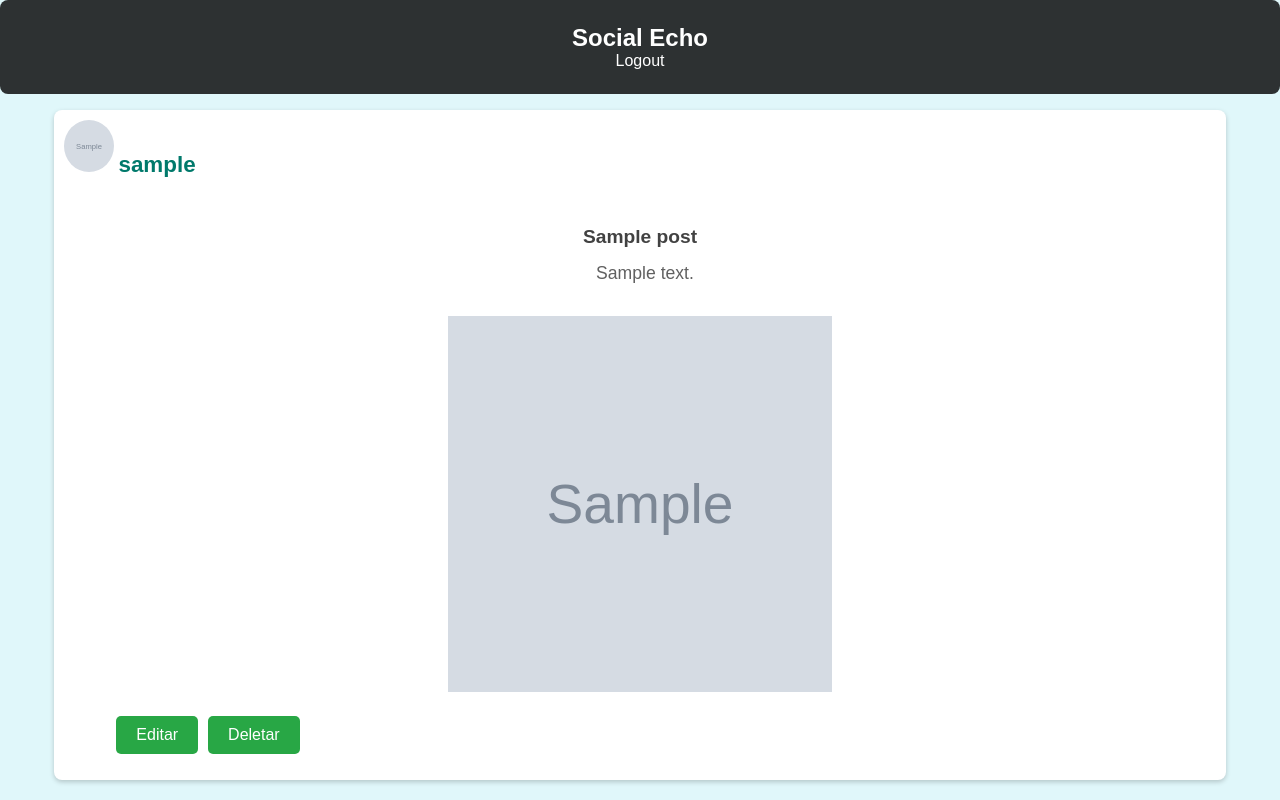
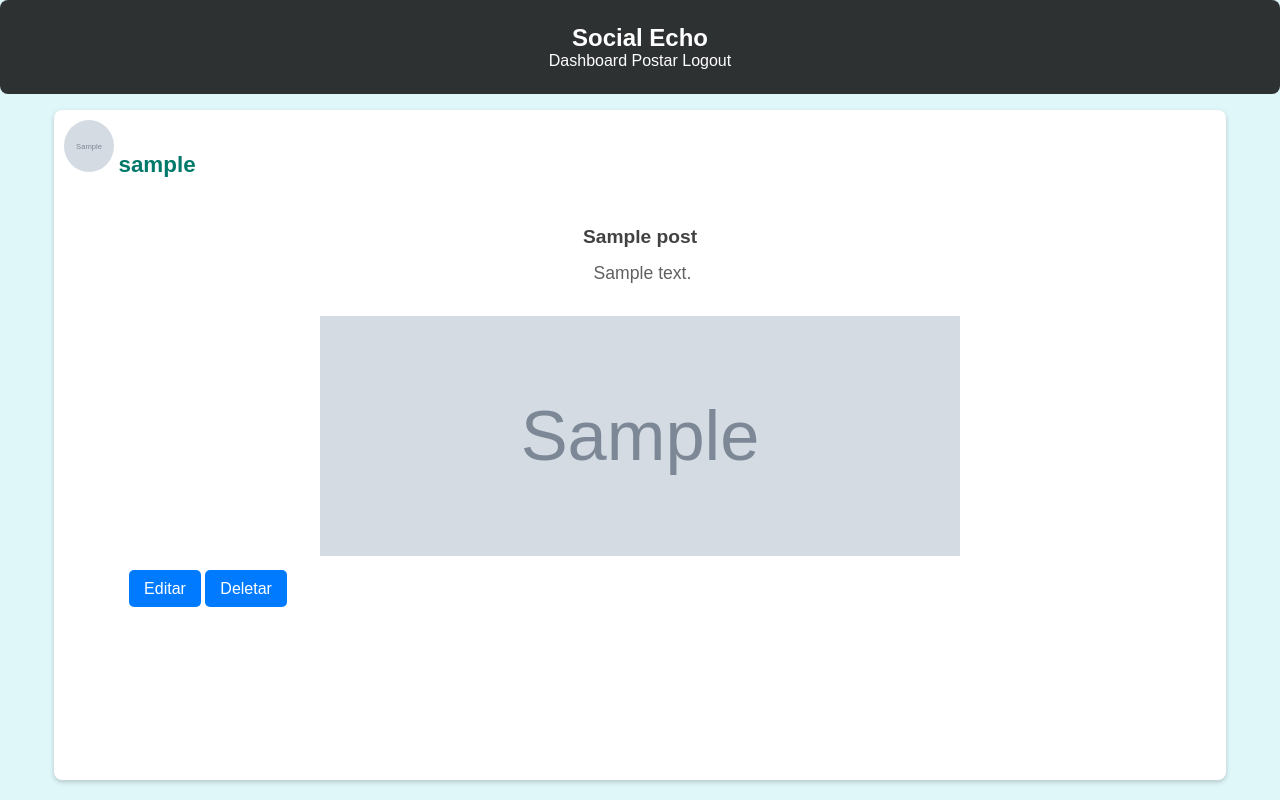
Before and after one commit to Mesorah/socialecho, a Django app: page /view_post/1/ in a window 1280 px wide. Run offline with Django 5.2, Linux system fonts and the light colour scheme; a user stored in the database is signed in; tables that the repository leaves empty hold one stand-in row (values such as "Sample post"); grey boxes marked "Sample" are stand-in pictures.

Commit message:
dashboard

```diff
--- a/global_static/global/global_static.css
+++ b/global_static/global/global_static.css
@@ -91,24 +91,26 @@ body {
 .post-message {
     margin-top: 15px;
     font-size: 1.1em;
-    margin-left: 10px;
+    margin-left: 5px;
     color: #616161;
 }
 
-.link-img-post {
+.link-img-post a {
     margin-top: 0.7rem;
     color: #0288d1;
-    text-decoration: underline;
+    text-decoration: none;
 }
 
-.link-img-post:hover {
+.link-img-post a:hover {
     color: #01579b;
 }
 
 .img_post {
     margin-top: 2rem;
-    width: 30vw;
-    height: 47vh;
+    width: 100%; /* Deixa a imagem responsiva, ocupando 100% da largura disponível */
+    max-width: 70vw; /* Limita a largura máxima a 70% da largura da viewport */
+    height: auto; /* Mantém a proporção original da imagem */
+    max-height: 30vh; /* Limita a altura máxima a 30% da altura da viewport */
 }
 
 .contact-background {
@@ -247,6 +249,11 @@ body {
 }
 
 .button-container {
+    margin-top: 20px;
+    margin-bottom: 10px;
+}
+
+/* .button-container {
     display: flex;
     justify-content: center;
     flex-wrap: wrap;
@@ -265,7 +272,7 @@ body {
 
 .button-container a:hover {
     background-color: #218838;
-}
+} */
 
 .image {
     width: 35px;
@@ -288,11 +295,85 @@ body {
     display: inline-block;
 }
 
+/* Estilo para o container principal da dashboard */
+.main-dashboard-container {
+    display: flex;
+    flex-direction: column;
+    align-items: center;
+    margin-left: 0;
+    padding: 1.5rem;
+}
+
+/* Estilo para a área de logout */
+.logout-dashboard {
+    width: 100%;
+    text-align: center;
+    margin-bottom: 2rem;
+    font-size: 1.1em;
+    color: #424242;
+}
+
+/* Estilo para os posts na dashboard */
+.dashboard-container {
+    width: 600px;
+    background-color: #ffffff;
+    box-shadow: 0 2px 5px rgba(0, 0, 0, 0.1);
+    border-radius: 8px;
+    padding: 1rem;
+    margin-bottom: 1.5rem;
+    display: flex;
+    justify-content: space-between;
+    align-items: center;
+}
+
+/* Botões de editar e deletar no dashboard */
+.button-dashboard {
+    background-color: #ff5722;
+    color: white;
+    padding: 7px 12px;
+    font-size: 0.9em;
+    border-radius: 5px;
+    text-decoration: none;
+    transition: background-color 0.3s ease;
+}
+
+.button-dashboard:hover {
+    background-color: #e64a19;
+}
+
+/* Estilo do título do post */
+.dashboard-container a:first-child {
+    display: flex;
+    justify-content: space-between;
+    align-items: center;
+    font-size: 1.2em;
+    font-weight: bold;
+    color: #007bff;
+    text-decoration: none;
+}
+
+.dashboard-container a:first-child:hover {
+    text-decoration: underline;
+}
+
+/* .dashboard-title {
+} */
+
+.dashboard-user {
+    margin-bottom: 25px;
+}
+
 /* Ajustes para telas maiores */
 @media (min-width: 768px) {
     .button-container {
         margin-right: 75%;
     }
+
+    .img_post {
+        width: 50vw;
+        height: 40vh;
+    }
+
 }
 
 @media (max-width: 768px) {
@@ -301,4 +382,13 @@ body {
         width: 70vw;
         height: 30vh;
     }
+
+    .dashboard-container {
+        flex-direction: column;
+        text-align: center;
+    }
+
+    .button-dashboard {
+        margin-top: 1rem;
+    }
 }
--- a/global_templates/global/partials/header.html
+++ b/global_templates/global/partials/header.html
@@ -1,4 +1,12 @@
 <div class="header">
     <h1><a href="{% url 'social_echo:home' %}">Social Echo</a></h1>
-    <a href="{% url 'authors:logout_author' %}">Logout</a>
+
+    {% if user.is_authenticated %}
+        <a href="{% url 'social_echo:dashboard' user.id %}">Dashboard</a>
+        <a href="{% url 'social_echo:create_post' %}">Postar</a>
+        <a href="{% url 'authors:logout_author' %}">Logout</a>
+    {% else %}
+        <a href="{% url 'authors:register_author' %}">Register</a>
+        <a href="{% url 'authors:login_author' %}">Login</a>
+    {% endif %}
 </div>
--- a/social_echo/urls.py
+++ b/social_echo/urls.py
@@ -9,5 +9,5 @@ urlpatterns = [
     path('edit_post/<int:id>/', views.edit_post, name="edit_post"),
     path('delete_post/<int:id>/', views.delete_post, name="delete_post"),
     path('view_post/<int:id>/', views.view_post, name="view_post"),
-    path('dashboard/', views.dashboard, name="dashboard")
+    path('dashboard/<int:id>/', views.dashboard, name="dashboard"),
 ]
--- a/social_echo/views.py
+++ b/social_echo/views.py
@@ -1,4 +1,9 @@
-from django.shortcuts import render, redirect, get_object_or_404
+from django.shortcuts import (
+    render,
+    redirect,
+    get_object_or_404,
+    get_list_or_404,
+)
 from .models import Posts, AuthorUser
 from .forms import CreatePost
 from django.contrib.auth.decorators import login_required
@@ -95,9 +100,15 @@ def view_post(request, id):
 
 
 @login_required
-def dashboard(request):
-    posts = Posts.objects.filter(author=request.user)
+def dashboard(request, id):
+    posts = get_list_or_404(Posts, author=id)
+
+    user = None
+
+    if posts:
+        user = posts[0].author
 
     return render(request, 'social_echo/pages/dashboard.html', context={
         'posts': posts,
+        'user': user,
     })
```
Also changed, not shown: social_echo/templates/social_echo/pages/dashboard.html (+5 -3 lines).
